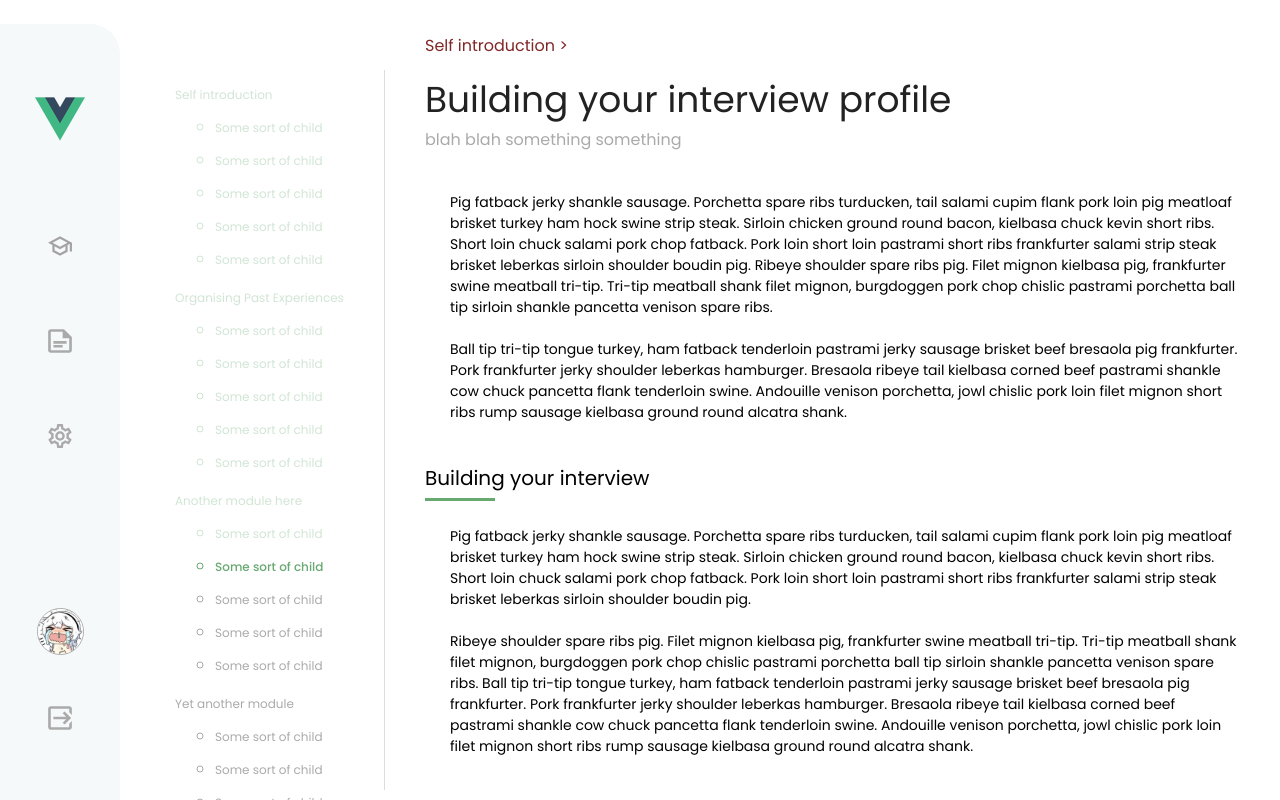
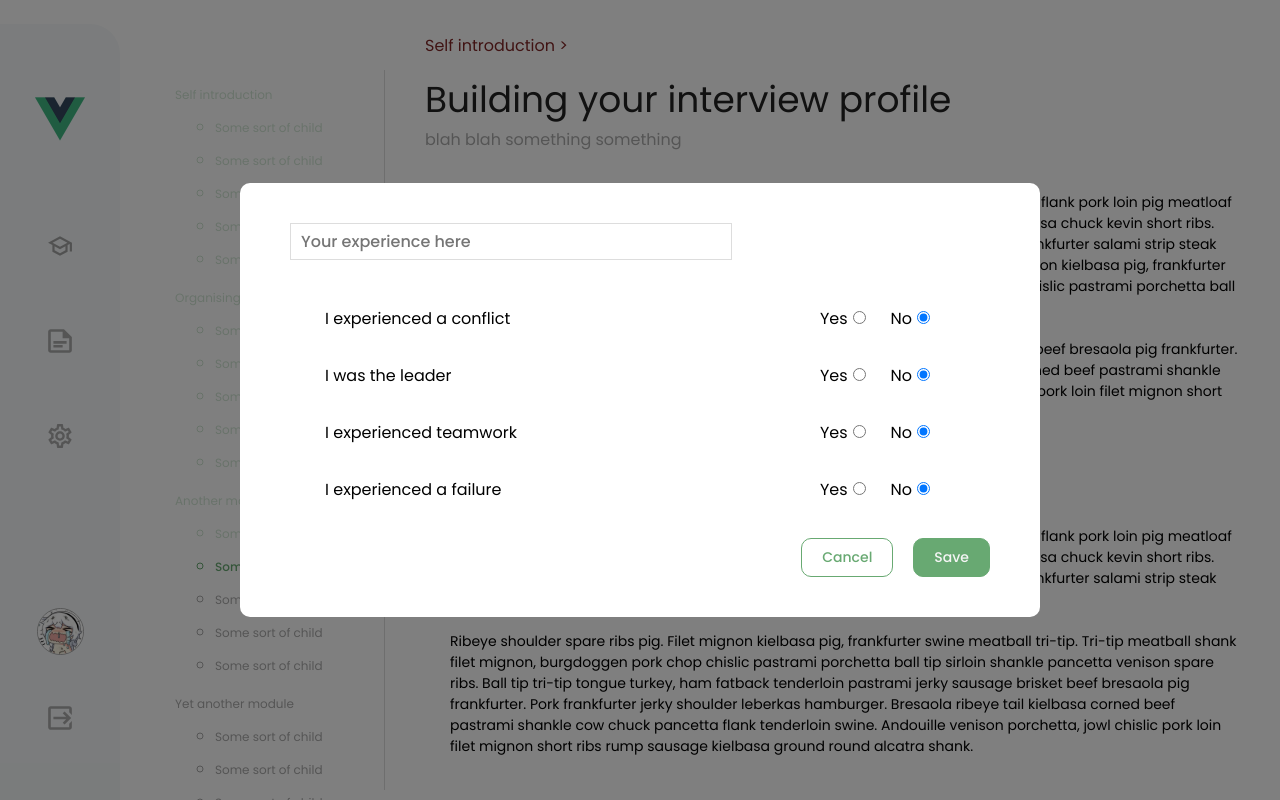
Before and after one commit to p4p-51/jubilant-octo-funicular, a Vue app in the folder frontend/: page /lecture in a window 1280 px wide. Built offline with nearby package versions, Linux system fonts and the light colour scheme.

Commit message:
finish styling popup

```diff
--- a/frontend/src/components/AddExperiences.vue
+++ b/frontend/src/components/AddExperiences.vue
@@ -12,6 +12,56 @@
           <span class="tick" v-if="c.isFilled">✓ </span>
           <span class="dot" v-else>• </span>{{ c.label }}
         </p>
+      </div>
+    </div>
+  </div>
+
+  <div class="modal">
+    <div class="popup">
+      <input class="title-input" placeholder="Your experience here" />
+      <div class="radio-line">
+        <p>I experienced a conflict</p>
+        <div class="radio-group">
+          <label>Yes</label>
+          <input type="radio" name="conflict" value="yes" />
+
+          <label>No</label>
+          <input type="radio" name="conflict" value="no" checked="true" />
+        </div>
+      </div>
+      <div class="radio-line">
+        <p>I was the leader</p>
+        <div class="radio-group">
+          <label>Yes</label>
+          <input type="radio" name="leadership" value="yes" />
+
+          <label>No</label>
+          <input type="radio" name="leadership" value="no" checked="true" />
+        </div>
+      </div>
+      <div class="radio-line">
+        <p>I experienced teamwork</p>
+        <div class="radio-group">
+          <label>Yes</label>
+          <input type="radio" name="teamwork" value="yes" />
+
+          <label>No</label>
+          <input type="radio" name="teamwork" value="no" checked="true" />
+        </div>
+      </div>
+      <div class="radio-line">
+        <p>I experienced a failure</p>
+        <div class="radio-group">
+          <label>Yes</label>
+          <input type="radio" name="failure" value="yes" />
+
+          <label>No</label>
+          <input type="radio" name="failure" value="no" checked="true" />
+        </div>
+      </div>
+      <div class="buttons">
+        <button class="cancel">Cancel</button>
+        <button class="save">Save</button>
       </div>
     </div>
   </div>
@@ -91,9 +141,84 @@
     }
   }
 }
+
+.modal {
+  position: fixed;
+  top: 0;
+  left: 0;
+  width: 100%;
+  height: 100%;
+  background: rgba(0, 0, 0, 0.5);
+  z-index: 9999;
+  display: flex;
+  justify-content: center;
+  align-items: center;
+
+  .popup {
+    width: 800px;
+    background: white;
+    border-radius: 10px;
+    padding: 20px;
+    display: flex;
+    flex-direction: column;
+    justify-content: center;
+
+    box-sizing: border-box;
+    padding: 40px 50px;
+
+    .title-input {
+      font-family: $f-poppins;
+      font-size: 16px;
+      padding: 5px 10px;
+      font-weight: 500;
+
+      border: solid 1px $c-grey-light;
+      align-self: flex-start;
+
+      width: 60%;
+      margin-bottom: 30px;
+
+      &:focus {
+        outline: solid 1px $c-primary;
+      }
+    }
+
+    .radio-line {
+      display: flex;
+      align-items: center;
+      justify-content: space-between;
+
+      margin: 0 35px;
+
+      .radio-group {
+        input {
+          margin-right: 25px;
+        }
+      }
+    }
+  }
+
+  .buttons {
+    width: 100%;
+    display: flex;
+    justify-content: flex-end;
+
+    margin-top: 20px;
+
+    button {
+      margin-left: 20px;
+    }
+
+    .save {
+      color: $c-background;
+      background: $c-primary;
+    }
+  }
+}
 </style>
 
 <script lang="ts">
+import { Experience } from "@/types/Question.interface";
 import { defineComponent, PropType } from "vue";
 
 export default defineComponent({
@@ -127,6 +252,18 @@ export default defineComponent({
           isFilled: false,
         },
       ],
+      experiences: [
+        {
+          id: "23",
+          title: "ENGGEN 115 bridge",
+          labels: ["Conflict", "Leadership"],
+        },
+        {
+          id: "24213",
+          title: "My summer camp",
+          labels: ["Teamwork", "Leadership"],
+        },
+      ] as Experience[],
     };
   },
   props: {},
```
